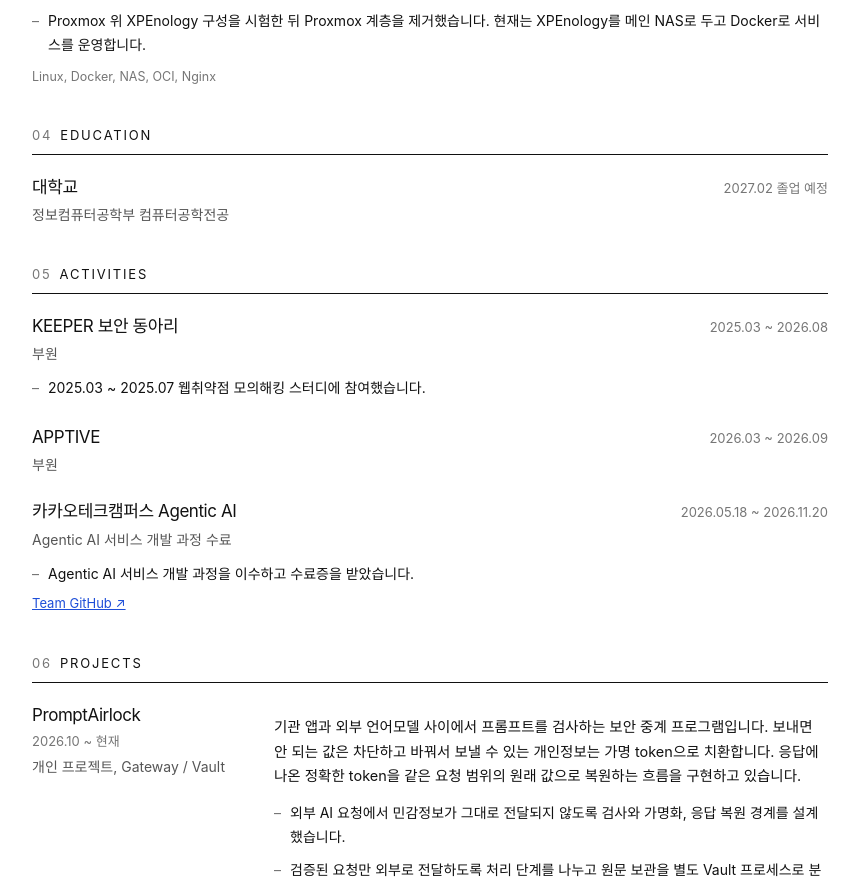
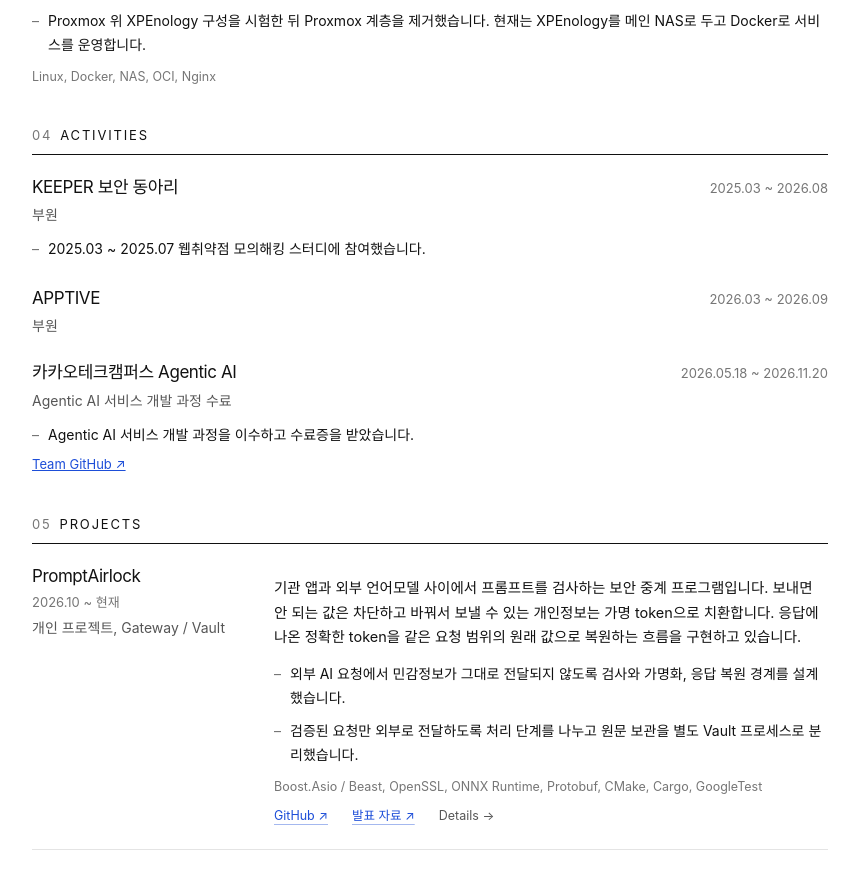
Before and after one commit to robinhood0107/RESUME, a Next.js app: page /RESUME/resume in a window 1280 px wide. Shown: the part 1000-1885 px from the top of the page, without its empty margins (210-1069 px from the left). Built offline with nearby package versions, Linux system fonts and the light colour scheme.

Commit message:
공개 이력서와 PDF에서 학력 항목 제거 (#11)

```diff
--- a/src/app/resume/page.tsx
+++ b/src/app/resume/page.tsx
@@ -5,7 +5,7 @@ import { assetPath, ogBase, profile, SITE_URL } from "@/data/profile";
 import { skills } from "@/data/skills";
 import { experiences } from "@/data/experience";
 import { resumeProjects } from "@/data/projects";
-import { activities, education } from "@/data/activities";
+import { activities } from "@/data/activities";
 
 export const metadata: Metadata = {
   title: "Resume",
@@ -118,16 +118,7 @@ export default function ResumePage() {
       </section>
 
       <section className="print-section mt-10 print:mt-7">
-        <SectionHeading index="04">Education</SectionHeading>
-        {education.map((entry) => (
-          <div key={entry.title} className="print-keep">
-            <ItemHead title={entry.title} period={entry.caption} />
-            <p className="mt-1 text-[14px] text-muted">{entry.subtitle}</p>
-          </div>
-        ))}
-      </section>
-      <section className="print-section mt-10 print:mt-7">
-        <SectionHeading index="05">Activities</SectionHeading>
+        <SectionHeading index="04">Activities</SectionHeading>
         <ul className="space-y-6">
           {activities.map((activity) => (
             <li key={activity.title} className="print-keep">
@@ -140,7 +131,7 @@ export default function ResumePage() {
         </ul>
       </section>
       <section className="print-section mt-10 print:mt-7">
-        <SectionHeading index="06">Projects</SectionHeading>
+        <SectionHeading index="05">Projects</SectionHeading>
         <div className="space-y-9 print:space-y-6">
           {resumeProjects.map((project) => (
             <article key={project.name} className="print-keep grid gap-3 border-b border-rule pb-6 sm:grid-cols-[210px_1fr] sm:gap-8">
--- a/src/data/activities.ts
+++ b/src/data/activities.ts
@@ -1,4 +1,3 @@
 import resume from "./resume.json";
 
 export const activities = resume.ko.sections.find((section) => section.id === "external_activities")!.entries;
-export const education = resume.ko.sections.find((section) => section.id === "education")!.entries;
--- a/src/data/resume.json
+++ b/src/data/resume.json
@@ -246,21 +246,6 @@
             "bullets": [
               "Agentic AI 서비스 개발 과정을 이수하고 수료증을 받았습니다."
             ]
-          }
-        ]
-      },
-      {
-        "id": "education",
-        "title": "Education",
-        "entries": [
-          {
-            "title": "대학교",
-            "subtitle": "정보컴퓨터공학부 컴퓨터공학전공",
-            "caption": "2027.02 졸업 예정",
-            "link": "",
-            "link_text": "GitHub",
-            "additional_links": [],
-            "bullets": []
           }
         ]
       }
@@ -514,21 +499,6 @@
             ]
           }
         ]
-      },
-      {
-        "id": "education",
-        "title": "Education",
-        "entries": [
-          {
-            "title": "University",
-            "subtitle": "Computer Science and Engineering",
-            "caption": "Expected graduation: Feb 2027",
-            "link": "",
-            "link_text": "GitHub",
-            "additional_links": [],
-            "bullets": []
-          }
-        ]
       }
     ]
   }
```
Also changed, not shown: 2 other files (tests, documents, lock files or other folders).
